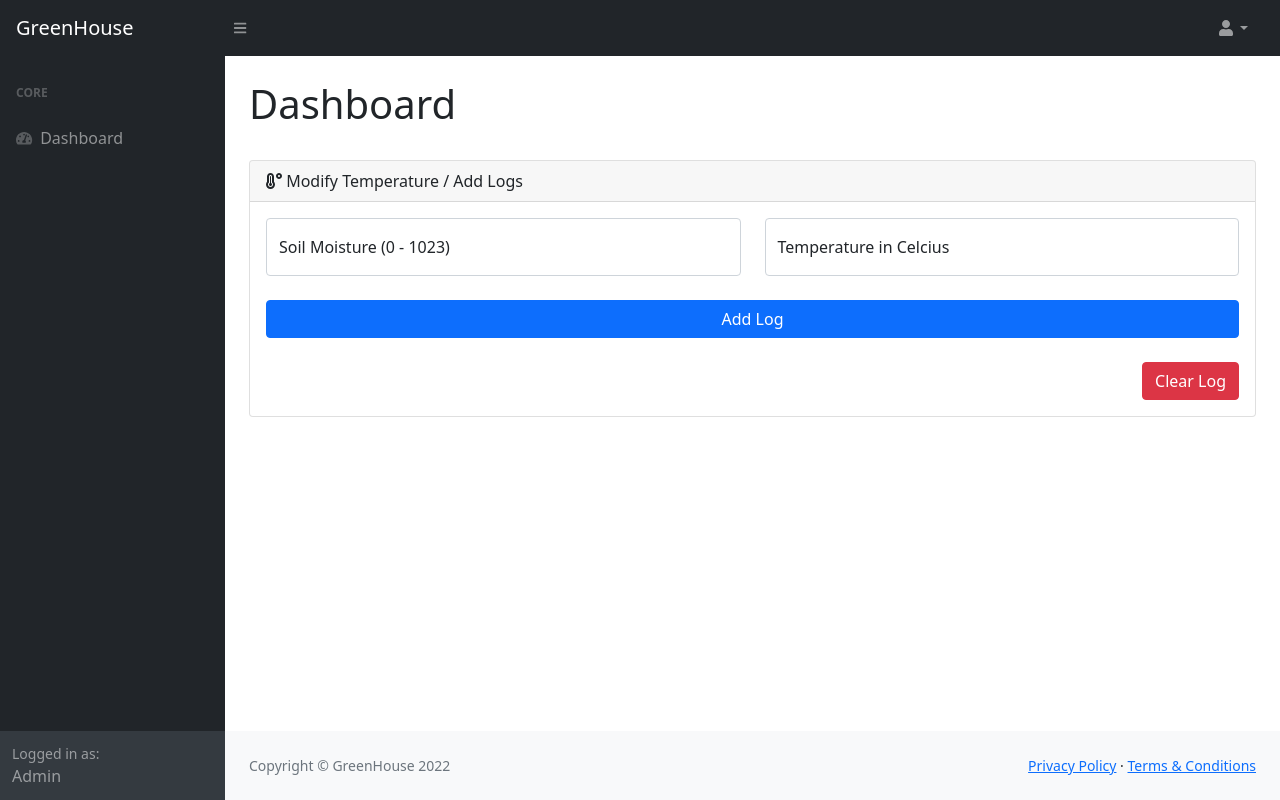
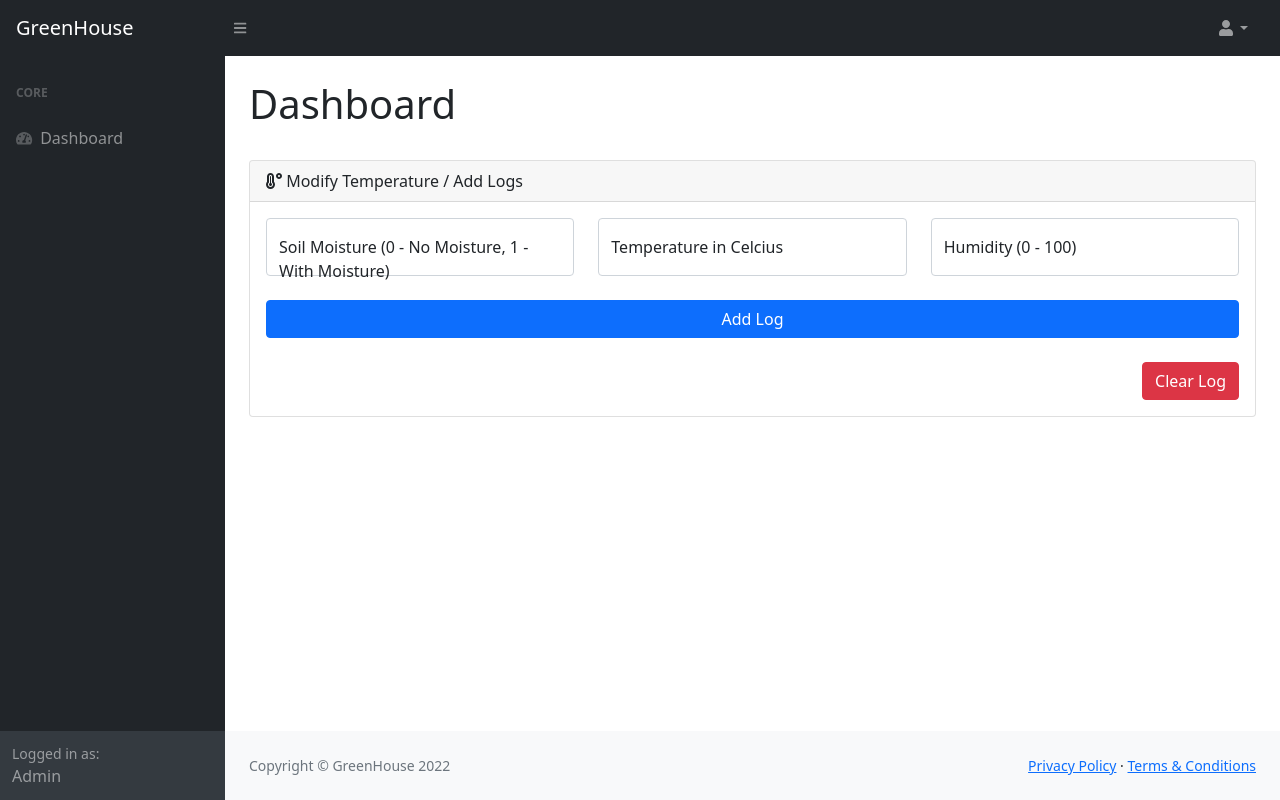
Before and after one commit to blankspeedster/greenhouse, a PHP site: page /modify.php in a window 1280 px wide. Run offline with PHP 8.4, Linux system fonts and the light colour scheme; some libraries are stand-ins or nearby versions.

Commit message:
:pencil: Add Humidity

```diff
--- a/modify.php
+++ b/modify.php
@@ -44,18 +44,26 @@
                                 <div class="card-body">
                                     <form method="post" action="process_modify.php">
                                         <div class="row mb-3">
-                                            <div class="col-md-6">
+                                            <div class="col-md-4">
                                                 <div class="form-floating mb-3 mb-md-0">
-                                                    <input class="form-control" min="-100" max="1023" id="moisture" name="moisture" type="number" placeholder="Soil Moisture" required/>
-                                                    <label for="inputFirstName">Soil Moisture (0 - 1023)</label>
+                                                    <input class="form-control" min="0" max="1" id="moisture" name="moisture" type="number" placeholder="Soil Moisture" required/>
+                                                    <label for="inputFirstName">Soil Moisture (0 - No Moisture, 1 - With Moisture)</label>
                                                 </div>
                                             </div>
-                                            <div class="col-md-6">
+                                            <div class="col-md-4">
                                                 <div class="form-floating">
                                                     <input class="form-control" min="-100" max="100" id="temperature" name="temperature" type="number" placeholder="Temperature in Celcius" required/>
                                                     <label for="inputLastName">Temperature in Celcius</label>
                                                 </div>
                                             </div>
+
+                                            <div class="col-md-4">
+                                                <div class="form-floating">
+                                                    <input class="form-control" min="0" max="100" id="temperature" name="humidity" type="number" placeholder="Temperature in Celcius" required/>
+                                                    <label for="inputLastName">Humidity (0 - 100)</label>
+                                                </div>
+                                            </div>
+
                                         </div>
                                         <div class="mt-4 mb-0">
                                             <div class="d-grid"><button class="btn btn-primary btn-block" type="submit" name="add_log">Add Log</button></div>
--- a/process_modify.php
+++ b/process_modify.php
@@ -3,9 +3,10 @@
     if(isset($_POST['add_log'])){
         $temperature = $_POST['temperature'];
         $moisture = ucfirst($_POST['moisture']);
+        $humidity = $_POST["humidity"];
         $device_id = 1;
 
-        $mysqli->query(" INSERT INTO logs ( device_id, temperature, moisture) VALUES('$device_id','$temperature','$moisture') ") or die ($mysqli->error);
+        $mysqli->query(" INSERT INTO logs ( device_id, temperature, moisture, humidity) VALUES('$device_id','$temperature','$moisture', '$humidity') ") or die ($mysqli->error);
 
         $_SESSION['notification'] = "Log has been added!";
         $_SESSION['msg_type'] = "success";
```
Also changed, not shown: index.php (+81 -13 lines).
